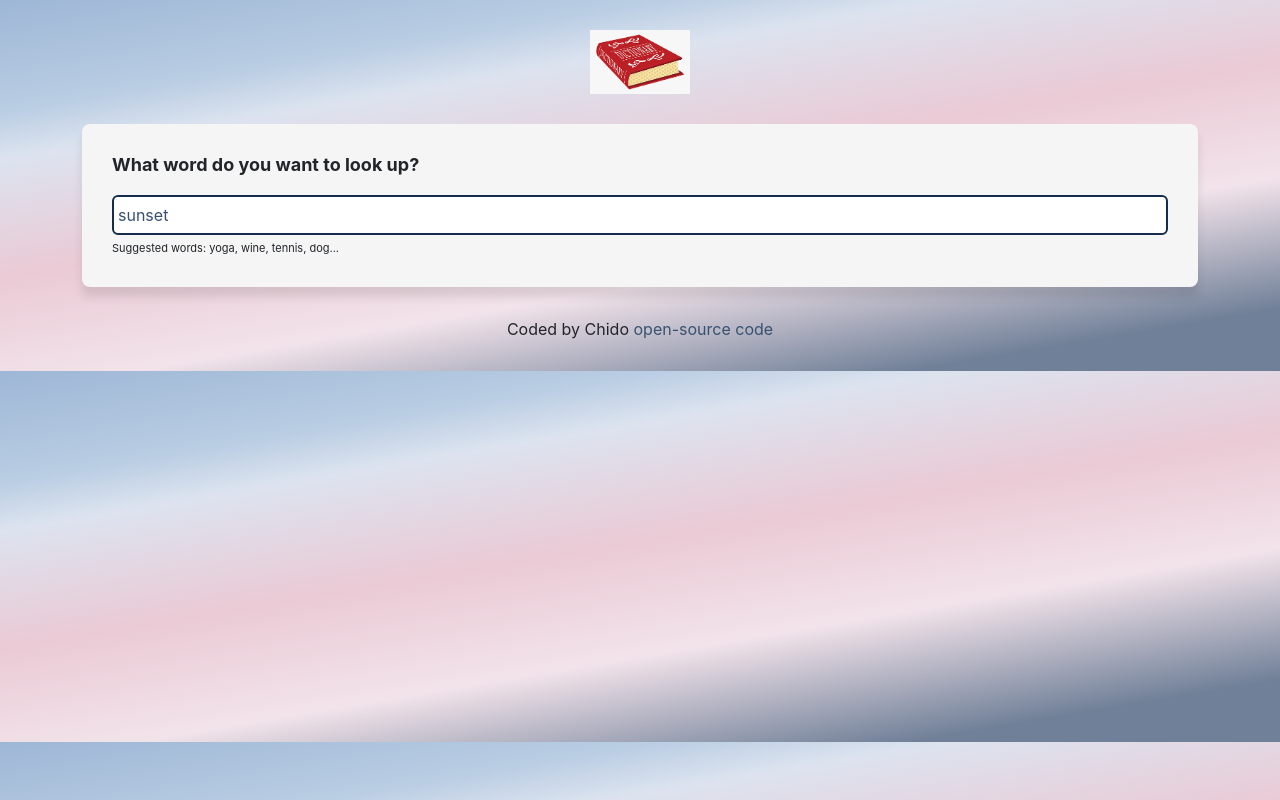
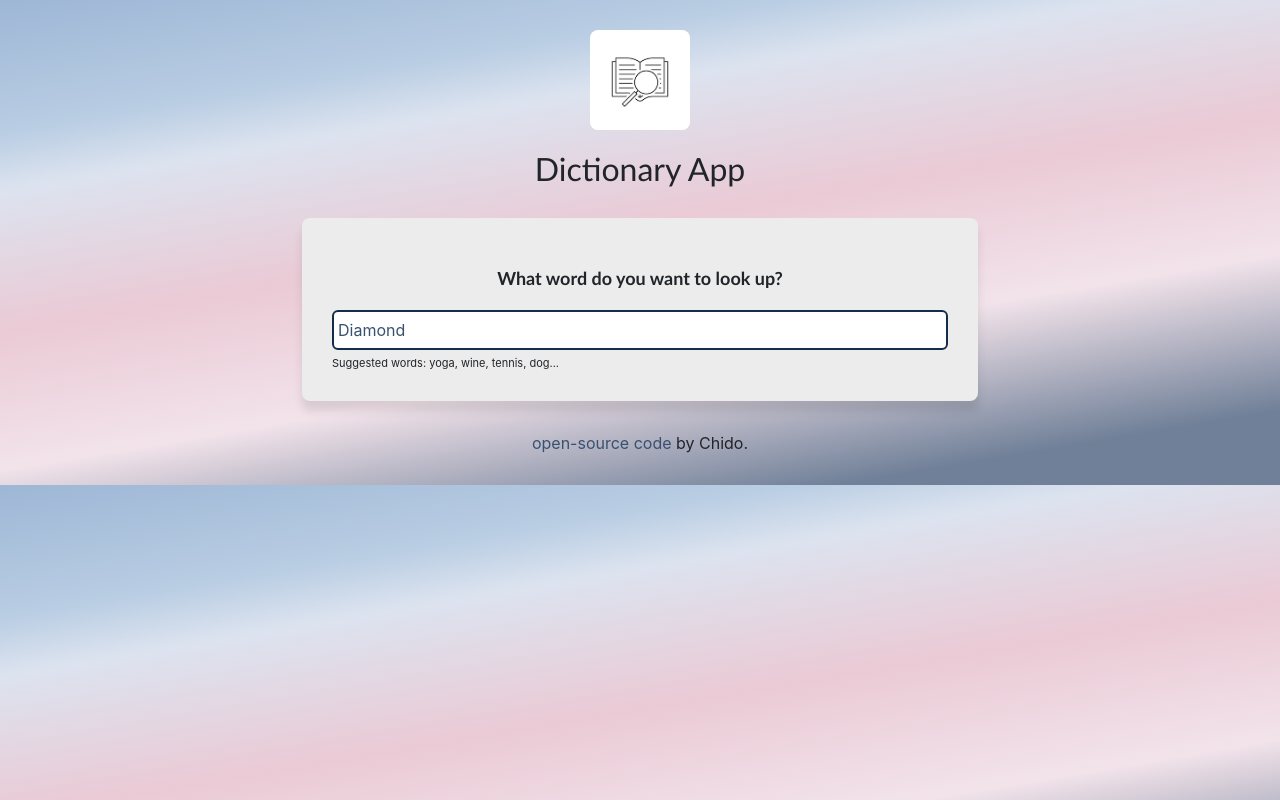
Before and after one commit to chwema/dictionary-project, a React (Create React App) app: page / in a window 1280 px wide. Built offline with nearby package versions, Linux system fonts and the light colour scheme; no server answers.

Commit message:
replaced the image

```diff
--- a/src/App.css
+++ b/src/App.css
@@ -22,15 +22,22 @@ a:hover {
 }
 .App {
   margin: 0 auto;
-  max-width: s800px;
+  max-width: 700px;
 }
-
+.App h1 {
+  text-align: center;
+  margin-top: 20px;
+  font-size: 32px;
+  font-weight: 400;
+  font-family: "Gill Sans", "Gill Sans MT", Calibri, "Trebuchet MS", sans-serif;
+}
 .App-header {
   margin: 30px 0;
 }
 
 .App-logo {
   max-width: 100px;
+  border-radius: 8px;
   display: block;
   margin: 0 auto;
 }
--- a/src/App.js
+++ b/src/App.js
@@ -12,13 +12,14 @@ export default function App() {
             className="App-logo img-fluid"
             alt="Dictionary logo"
           />
+          <h1>Dictionary App</h1>
         </header>
         <main>
-          <Dictionary defaultKeyword="sunset" />
+          <Dictionary defaultKeyword="Diamond" />
         </main>
         <footer className="App-footer">
-          Coded by Chido{" "}
-          <a href="github.com/chwema/dictionary-project">open-source code</a>
+          <a href="github.com/chwema/dictionary-project">open-source code</a> by
+          Chido.
         </footer>
       </div>
     </div>
--- a/src/Dictionary.css
+++ b/src/Dictionary.css
@@ -5,7 +5,7 @@
 }
 
 .Dictionary section {
-  background: whitesmoke;
+  background: #ececec;
   padding: 30px;
   border-radius: 8px;
   box-shadow: 0px 10px 10px rgba(0, 0, 0, 0.1);
--- a/src/Photos.css
+++ b/src/Photos.css
@@ -1,4 +1,4 @@
-.Photos img {
+.photos img {
   border-radius: 4px;
   margin-bottom: 20px;
 }
--- a/src/Photos.js
+++ b/src/Photos.js
@@ -9,8 +9,12 @@ export default function Photos(props) {
           {props.photos.map(function (photo, index) {
             return (
               <div className="col-4" key={index}>
-                <a href={photo.src.original} target="_blank">
-                  <img src={photo.src.landscape} className="img-fluid" />
+                <a href={photo.src.original} target="_blank" rel="noreferrer">
+                  <img
+                    src={photo.src.landscape}
+                    className="img-fluid"
+                    alt="images"
+                  />
                 </a>
               </div>
             );
```
Also changed, not shown: src/logo.png.
